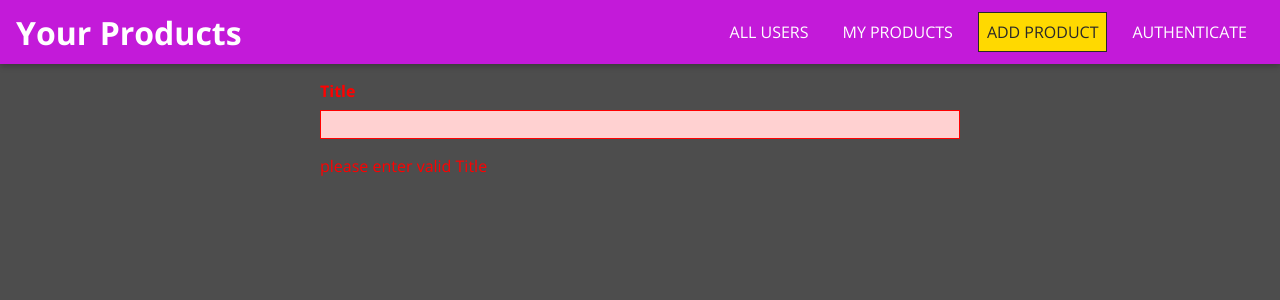
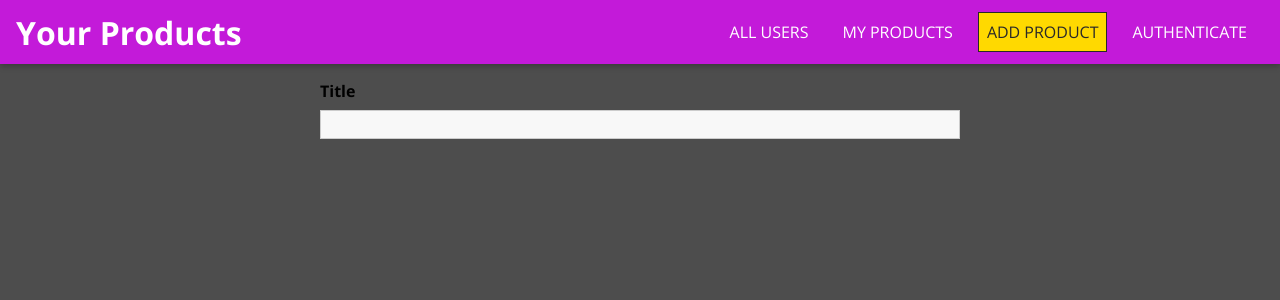
Before and after one commit to poojakanjalkar/Order-System, a React (Create React App) app in the folder my-order-system-app/: page /products/new in a window 1280 px wide. Shown: the top 300 px of the page. Built offline with nearby package versions, Linux system fonts and the light colour scheme.

Commit message:
added input validation

```diff
--- a/my-order-system-app/src/Products/pages/NewProduct.js
+++ b/my-order-system-app/src/Products/pages/NewProduct.js
@@ -1,6 +1,7 @@
 import React from "react";
 import "./NewProduct.css";
 import Input from "../../SHARED/FORMELEMENTS/Input";
+import { VALIDATOR_REQUIRE } from "../../SHARED/util/validators";
 
 export default function NewProduct() {
   return (
@@ -9,6 +10,7 @@
         element="input"
         type="text"
         label="Title"
+        validators={[VALIDATOR_REQUIRE()]}
         errorText="please enter valid Title"
       />
     </form>
--- a/my-order-system-app/src/SHARED/FORMELEMENTS/Input.js
+++ b/my-order-system-app/src/SHARED/FORMELEMENTS/Input.js
@@ -1,4 +1,5 @@
 import React, { useReducer } from "react";
+import { validate } from "../util/validators";
 import "./Input.css";
 
 const inputReducer = (state, action) => {
@@ -7,7 +8,12 @@
       return {
         ...state,
         value: action.val,
-        isValid: true,
+        isValid: validate(action.val, action.validators),
+      };
+    case "TOUCH":
+      return {
+        ...state,
+        isTouched: true,
       };
     default:
       return state;
@@ -18,10 +24,19 @@
   const [inputState, dispatch] = useReducer(inputReducer, {
     value: "",
     isValid: false,
+    isTouched: false,
   });
 
   const changeHandler = (event) => {
-    dispatch({ type: "CHANGE", val: event.target.value });
+    dispatch({
+      type: "CHANGE",
+      val: event.target.value,
+      validators: props.validators,
+    });
+  };
+
+  const touchHandler = () => {
+    dispatch({ type: "TOUCH" });
   };
 
   const element =
@@ -31,20 +46,27 @@
         type={props.type}
         placeholder={props.placeholder}
         onChange={changeHandler}
+        onBlur={touchHandler}
         value={inputState.value}
       />
     ) : (
-      <textarea id={props.id} rows={props.rows || 3} value={inputState.value} />
+      <textarea
+        id={props.id}
+        rows={props.rows || 3}
+        value={inputState.value}
+        onChange={changeHandler}
+        onBlur={touchHandler}
+      />
     );
   return (
     <div
       className={`form-control ${
-        !inputState.isValid && `form-control--invalid`
+        !inputState.isValid && inputState.isTouched && `form-control--invalid`
       }`}
     >
       <label htmlFor={props.id}>{props.label}</label>
       {element}
-      {!inputState.isValid && <p>{props.errorText}</p>}
+      {!inputState.isValid && inputState.isTouched && <p>{props.errorText}</p>}
     </div>
   );
 }
--- /dev/null
+++ b/my-order-system-app/src/SHARED/util/validators.js
@@ -0,0 +1,46 @@
+const VALIDATOR_TYPE_REQUIRE = 'REQUIRE';
+const VALIDATOR_TYPE_MINLENGTH = 'MINLENGTH';
+const VALIDATOR_TYPE_MAXLENGTH = 'MAXLENGTH';
+const VALIDATOR_TYPE_MIN = 'MIN';
+const VALIDATOR_TYPE_MAX = 'MAX';
+const VALIDATOR_TYPE_EMAIL = 'EMAIL';
+const VALIDATOR_TYPE_FILE = 'FILE';
+
+export const VALIDATOR_REQUIRE = () => ({ type: VALIDATOR_TYPE_REQUIRE });
+export const VALIDATOR_FILE = () => ({ type: VALIDATOR_TYPE_FILE });
+export const VALIDATOR_MINLENGTH = val => ({
+  type: VALIDATOR_TYPE_MINLENGTH,
+  val: val
+});
+export const VALIDATOR_MAXLENGTH = val => ({
+  type: VALIDATOR_TYPE_MAXLENGTH,
+  val: val
+});
+export const VALIDATOR_MIN = val => ({ type: VALIDATOR_TYPE_MIN, val: val });
+export const VALIDATOR_MAX = val => ({ type: VALIDATOR_TYPE_MAX, val: val });
+export const VALIDATOR_EMAIL = () => ({ type: VALIDATOR_TYPE_EMAIL });
+
+export const validate = (value, validators) => {
+  let isValid = true;
+  for (const validator of validators) {
+    if (validator.type === VALIDATOR_TYPE_REQUIRE) {
+      isValid = isValid && value.trim().length > 0;
+    }
+    if (validator.type === VALIDATOR_TYPE_MINLENGTH) {
+      isValid = isValid && value.trim().length >= validator.val;
+    }
+    if (validator.type === VALIDATOR_TYPE_MAXLENGTH) {
+      isValid = isValid && value.trim().length <= validator.val;
+    }
+    if (validator.type === VALIDATOR_TYPE_MIN) {
+      isValid = isValid && +value >= validator.val;
+    }
+    if (validator.type === VALIDATOR_TYPE_MAX) {
+      isValid = isValid && +value <= validator.val;
+    }
+    if (validator.type === VALIDATOR_TYPE_EMAIL) {
+      isValid = isValid && /^\S+@\S+\.\S+$/.test(value);
+    }
+  }
+  return isValid;
+};
```
